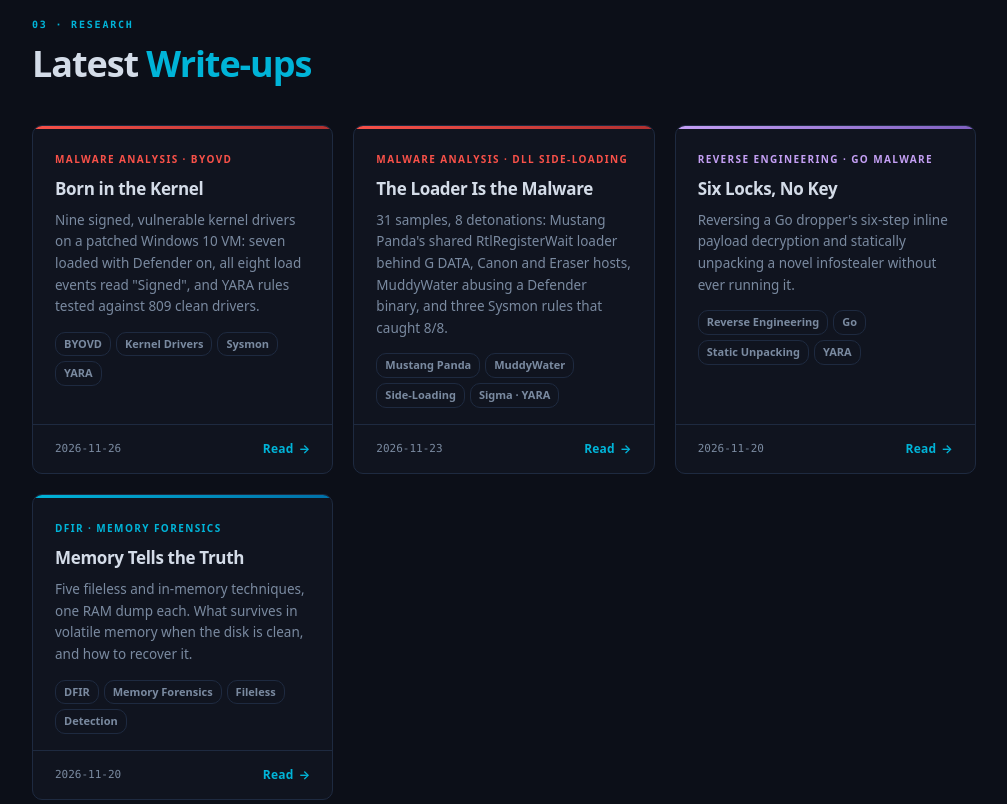
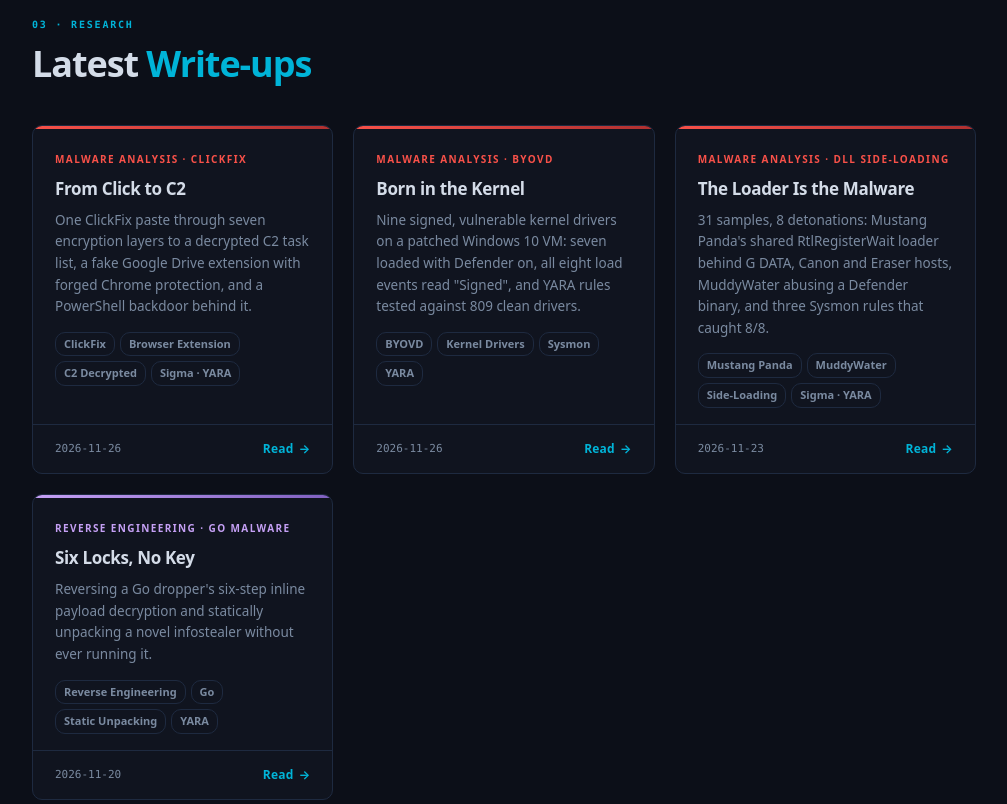
Before and after one commit to BlackXero1/BlackXero1.github.io, a plain HTML site: page index.html in a window 1280 px wide. Shown: the part 2120-2924 px from the top of the page, without its empty margins (136-1143 px from the left). Drawn offline with Linux system fonts and the light colour scheme.

Commit message:
Add From Click to C2 to latest write-ups

```diff
--- a/index.html
+++ b/index.html
@@ -224,7 +224,7 @@ footer a{color:var(--accent)}
       </div>
       <div class="stat-grid">
         <div class="stat-card">
-          <div class="stat-num">8</div>
+          <div class="stat-num">9</div>
           <div class="stat-label">Published Write-ups</div>
         </div>
         <div class="stat-card">
@@ -316,6 +316,25 @@ footer a{color:var(--accent)}
       <article class="post-card">
         <div class="post-card-stripe stripe-red"></div>
         <div class="post-card-body">
+          <div class="post-eyebrow post-eyebrow-red">Malware Analysis · ClickFix</div>
+          <h3 class="post-title">From Click to C2</h3>
+          <p class="post-desc">One ClickFix paste through seven encryption layers to a decrypted C2 task list, a fake Google Drive extension with forged Chrome protection, and a PowerShell backdoor behind it.</p>
+          <div class="post-tags">
+            <span class="ptag">ClickFix</span>
+            <span class="ptag">Browser Extension</span>
+            <span class="ptag">C2 Decrypted</span>
+            <span class="ptag">Sigma · YARA</span>
+          </div>
+        </div>
+        <div class="post-card-foot">
+          <span class="post-date">2026-11-26</span>
+          <a href="https://blackxero1.github.io/0X1/malware-analysis/from-click-to-c2.html" class="post-read">Read</a>
+        </div>
+      </article>
+
+      <article class="post-card">
+        <div class="post-card-stripe stripe-red"></div>
+        <div class="post-card-body">
           <div class="post-eyebrow post-eyebrow-red">Malware Analysis · BYOVD</div>
           <h3 class="post-title">Born in the Kernel</h3>
           <p class="post-desc">Nine signed, vulnerable kernel drivers on a patched Windows 10 VM: seven loaded with Defender on, all eight load events read "Signed", and YARA rules tested against 809 clean drivers.</p>
@@ -371,24 +390,6 @@ footer a{color:var(--accent)}
         </div>
       </article>
 
-      <article class="post-card">
-        <div class="post-card-stripe stripe-blue"></div>
-        <div class="post-card-body">
-          <div class="post-eyebrow">DFIR · Memory Forensics</div>
-          <h3 class="post-title">Memory Tells the Truth</h3>
-          <p class="post-desc">Five fileless and in-memory techniques, one RAM dump each. What survives in volatile memory when the disk is clean, and how to recover it.</p>
-          <div class="post-tags">
-            <span class="ptag">DFIR</span>
-            <span class="ptag">Memory Forensics</span>
-            <span class="ptag">Fileless</span>
-            <span class="ptag">Detection</span>
-          </div>
-        </div>
-        <div class="post-card-foot">
-          <span class="post-date">2026-11-20</span>
-          <a href="https://blackxero1.github.io/0X1/dfir/memory-forensics.html" class="post-read">Read</a>
-        </div>
-      </article>
 
 
 
```
